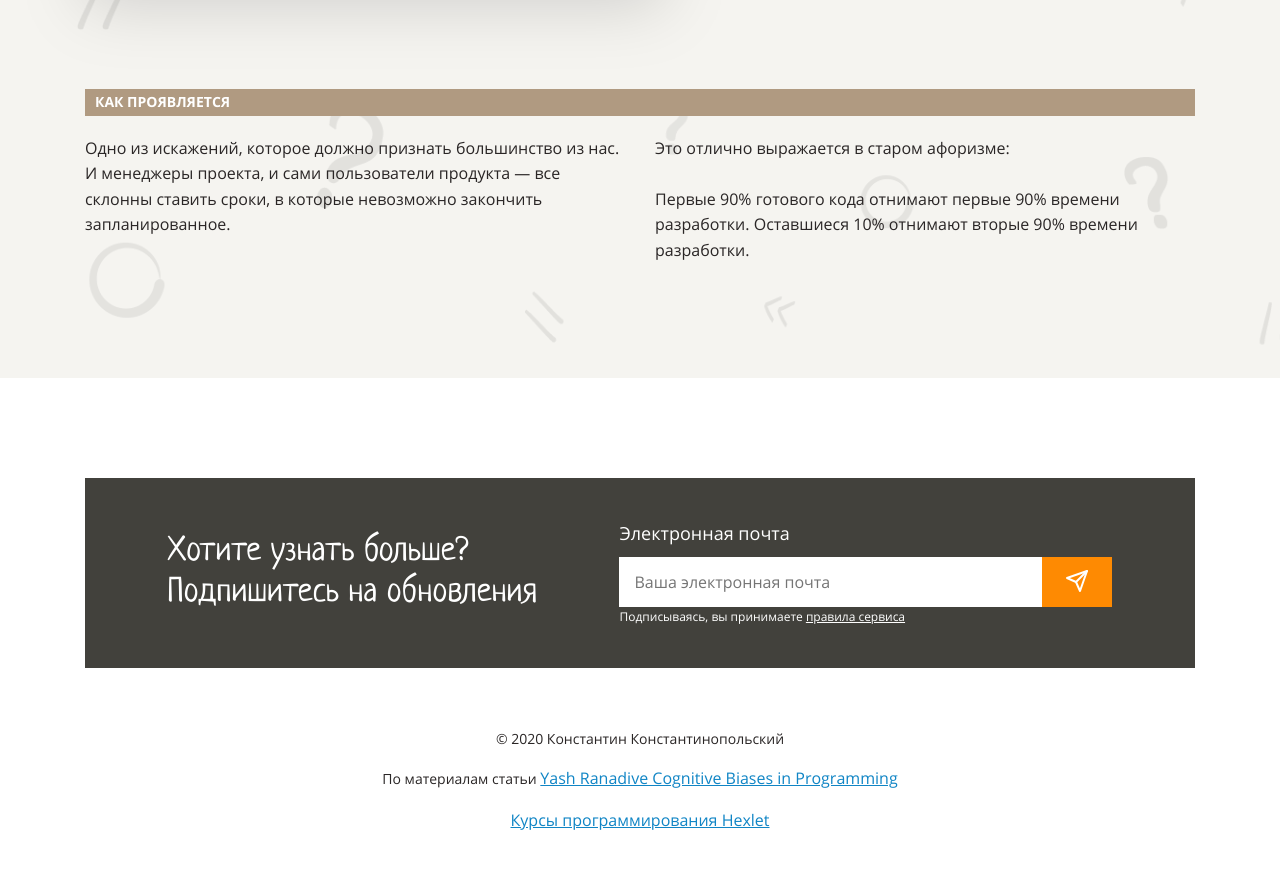
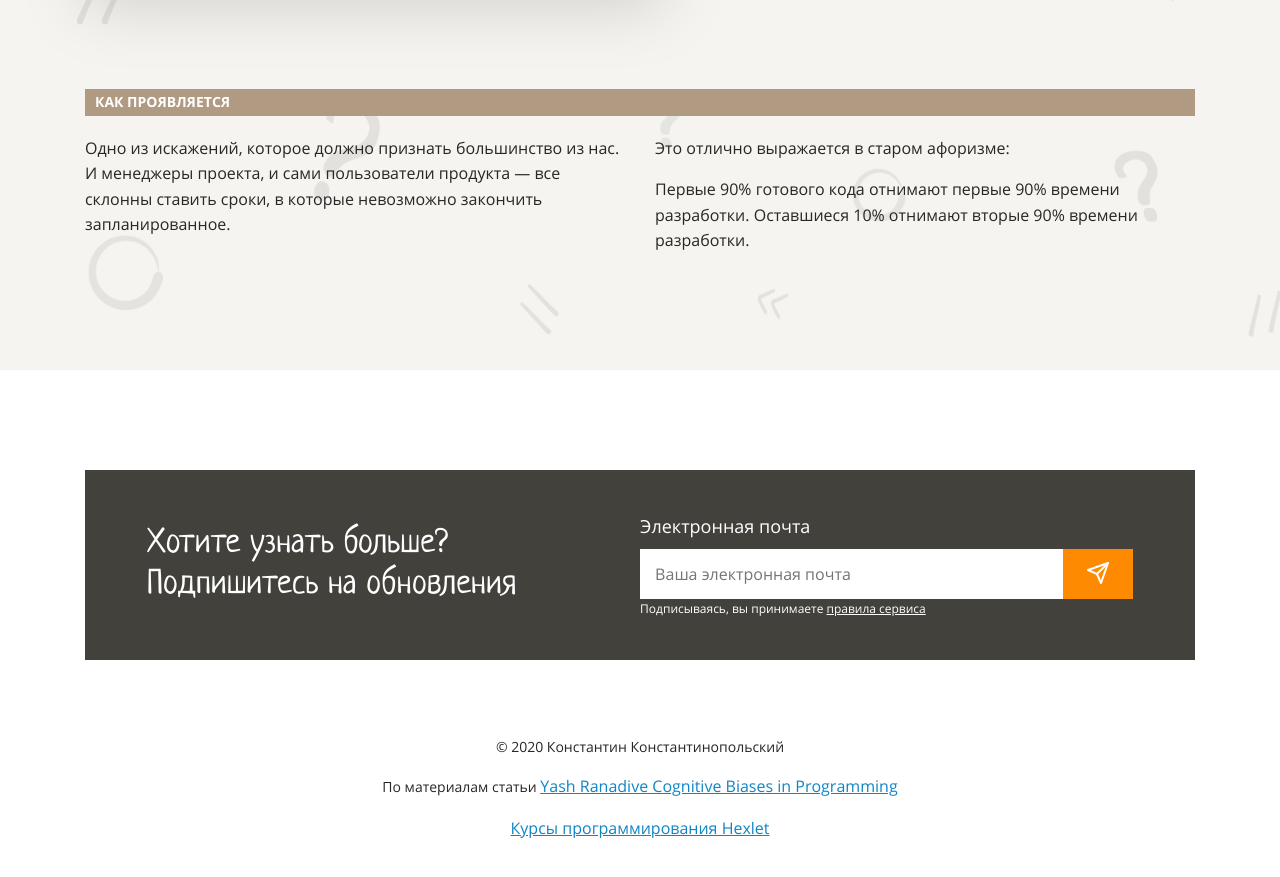
Before and after one commit to KirillGorobets-LM/layout-designer-project-lvl1, a website: page src/index.html in a window 1280 px wide. Shown: the part 6849-7726 px from the top of the page. Drawn offline with Linux system fonts and the light colour scheme.

Commit message:
correced

```diff
--- a/src/index.html
+++ b/src/index.html
@@ -187,13 +187,15 @@
                     </div>
                 </div>
                 <h5 class="background-brown white-text-color info-title">КАК ПРОЯВЛЯЕТСЯ</h5>
-                <div class="flex-content" style="margin-bottom: 14px;">
+                <div class="flex-content">
                     <p class="wd-540 mg-right-30">Одно из искажений, которое должно признать большинство из нас.
                         И менеджеры проекта, и сами пользователи
                         продукта — все склонны ставить сроки, в которые невозможно закончить запланированное.</p>
-                    <p class="wd-540">Это отлично выражается в старом афоризме:<br><br>
-                        Первые 90% готового кода отнимают первые 90% времени разработки.
+                    <div class="wd-540">
+                        <p>Это отлично выражается в старом афоризме:</p>
+                        <p class="mg-16-0">Первые 90% готового кода отнимают первые 90% времени разработки.
                         Оставшиеся 10% отнимают вторые 90% времени разработки.</p>
+                    </div>
                 </div>
             </div>
         </section>
@@ -211,7 +213,7 @@
                   <p class="white-text-color text-size-12">Подписываясь, вы принимаете <a class="white-text-color text-size-12" href="#">правила сервиса</a></p>
               </div>
             </div>
-            <p class="txt-center text-size-14 mg-top-60">© 2020 Константин Константинопольский</p>
+            <p class="txt-center text-size-14 mg-top-76">© 2020 Константин Константинопольский</p>
               <p class="txt-center text-size-14 mg-top-16">По материалам статьи <a class="text-color-a" href="https://medium.com/hackernoon/cognitive-biases-in-programming-5e937707c27b">Yash Ranadive Cognitive Biases in Programming</a></p>
               <p class="txt-center text-size-14 mg-top-16"><a class="text-color-a" href="https://ru.hexlet.io/">Курсы программирования Hexlet</a></p>
         </section>
--- a/src/styles/style.css
+++ b/src/styles/style.css
@@ -143,8 +143,12 @@ header {
   margin-left: 38px;
 }
 
-.mg-top-60 {
-  margin-top: 60px;
+.mg-top-76 {
+  margin-top: 76px;
+}
+
+.mg-16-0 {
+  margin: 16px 0;
 }
 
 .video {
@@ -309,7 +313,7 @@ header {
 }
 
 .jc-se {
-  justify-content: space-evenly;
+  justify-content: space-around;
   align-items: center;
 }
 
```
